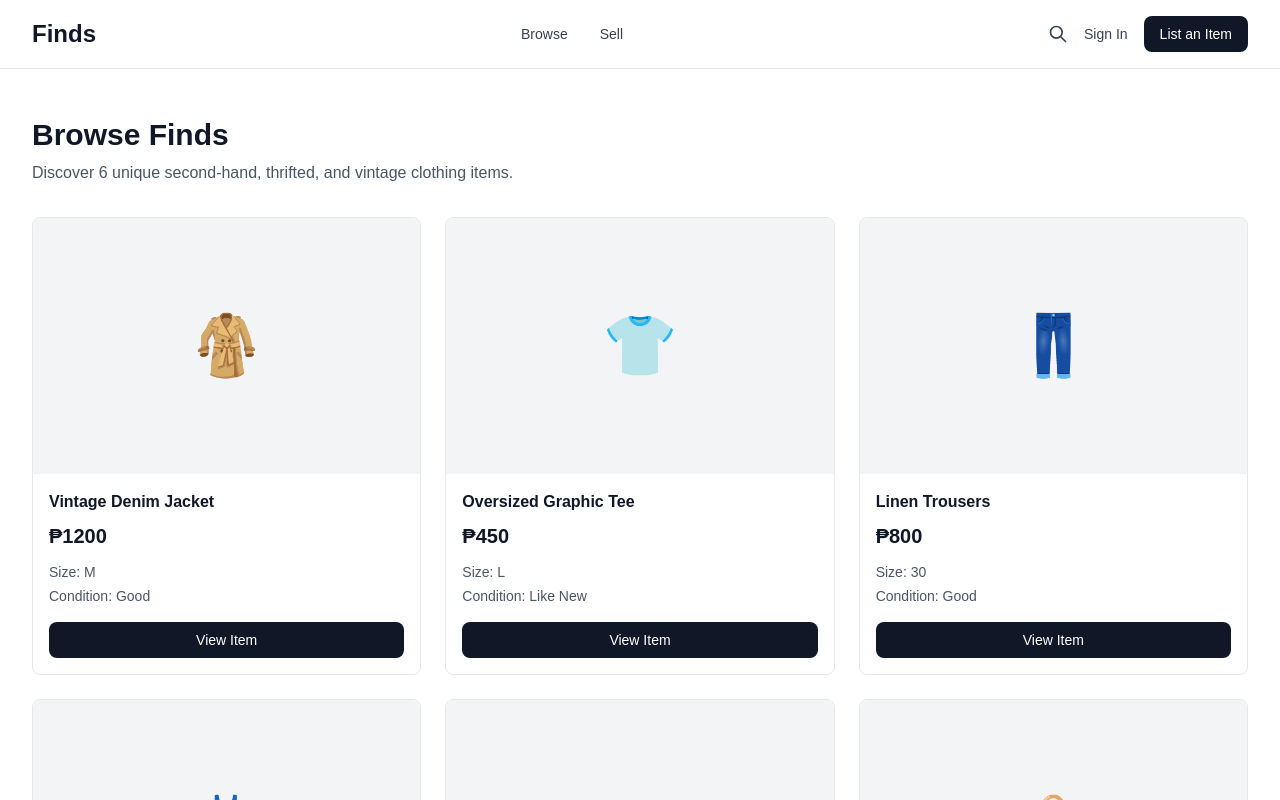
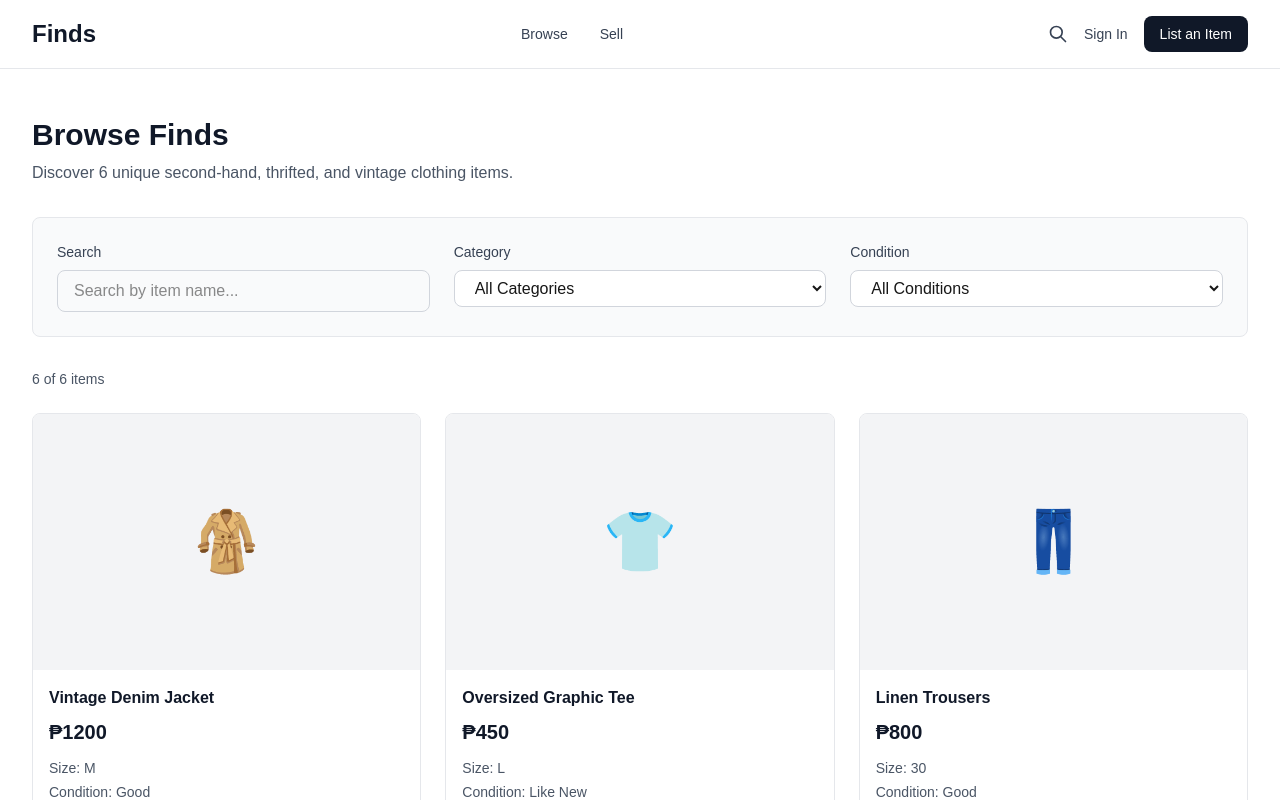
Before and after one commit to JoshiT3ch/finds, a Next.js app: page /browse in a window 1280 px wide. Shown: the top 800 px of the page. Built offline with nearby package versions, Linux system fonts and the light colour scheme.

Commit message:
feat: add marketplace browsing filters

```diff
--- a/src/app/browse/page.tsx
+++ b/src/app/browse/page.tsx
@@ -1,33 +1,171 @@
-import React from 'react';
+'use client';
+
+import React, { useMemo, useState } from 'react';
 import Header from '@/components/Header';
 import Footer from '@/components/Footer';
 import ProductCard from '@/components/ProductCard';
 import { listings } from '@/data/listings';
 
-export const metadata = {
-  title: 'Browse Finds - Finds Marketplace',
-  description: 'Browse all second-hand and thrifted clothing on Finds',
-};
+// Get unique categories and conditions from listings
+const categories = Array.from(new Set(listings.map((l) => l.category))).sort();
+const conditions = Array.from(new Set(listings.map((l) => l.condition))).sort();
 
 export default function BrowsePage() {
+  const [searchQuery, setSearchQuery] = useState('');
+  const [selectedCategory, setSelectedCategory] = useState<string>('');
+  const [selectedCondition, setSelectedCondition] = useState<string>('');
+
+  // Filter listings based on search, category, and condition
+  const filteredListings = useMemo(() => {
+    return listings.filter((listing) => {
+      const matchesSearch =
+        listing.name.toLowerCase().includes(searchQuery.toLowerCase()) ||
+        listing.description.toLowerCase().includes(searchQuery.toLowerCase());
+
+      const matchesCategory =
+        selectedCategory === '' || listing.category === selectedCategory;
+
+      const matchesCondition =
+        selectedCondition === '' || listing.condition === selectedCondition;
+
+      return matchesSearch && matchesCategory && matchesCondition;
+    });
+  }, [searchQuery, selectedCategory, selectedCondition]);
+
+  const resetFilters = () => {
+    setSearchQuery('');
+    setSelectedCategory('');
+    setSelectedCondition('');
+  };
+
+  const hasActiveFilters =
+    searchQuery !== '' || selectedCategory !== '' || selectedCondition !== '';
+
   return (
     <div className="min-h-screen bg-white">
       <Header />
 
       <main className="max-w-7xl mx-auto px-4 sm:px-6 lg:px-8 py-12">
+        {/* Page Header */}
         <div className="mb-8">
           <h1 className="text-3xl font-bold text-gray-900 mb-2">Browse Finds</h1>
           <p className="text-gray-600">
-            Discover {listings.length} unique second-hand, thrifted, and vintage clothing items.
+            Discover {listings.length} unique second-hand, thrifted, and vintage
+            clothing items.
           </p>
         </div>
 
-        {/* Listings Grid */}
-        <div className="grid grid-cols-1 sm:grid-cols-2 lg:grid-cols-3 gap-6">
-          {listings.map((listing) => (
-            <ProductCard key={listing.id} listing={listing} />
-          ))}
+        {/* Filters Section */}
+        <div className="bg-gray-50 rounded-lg p-6 mb-8 border border-gray-200">
+          <div className="grid grid-cols-1 md:grid-cols-3 gap-6">
+            {/* Search Input */}
+            <div>
+              <label
+                htmlFor="search"
+                className="block text-sm font-medium text-gray-700 mb-2"
+              >
+                Search
+              </label>
+              <input
+                id="search"
+                type="text"
+                placeholder="Search by item name..."
+                value={searchQuery}
+                onChange={(e) => setSearchQuery(e.target.value)}
+                className="w-full px-4 py-2 border border-gray-300 rounded-lg focus:ring-2 focus:ring-gray-900 focus:border-transparent outline-none transition"
+              />
+            </div>
+
+            {/* Category Filter */}
+            <div>
+              <label
+                htmlFor="category"
+                className="block text-sm font-medium text-gray-700 mb-2"
+              >
+                Category
+              </label>
+              <select
+                id="category"
+                value={selectedCategory}
+                onChange={(e) => setSelectedCategory(e.target.value)}
+                className="w-full px-4 py-2 border border-gray-300 rounded-lg focus:ring-2 focus:ring-gray-900 focus:border-transparent outline-none transition bg-white"
+              >
+                <option value="">All Categories</option>
+                {categories.map((cat) => (
+                  <option key={cat} value={cat}>
+                    {cat}
+                  </option>
+                ))}
+              </select>
+            </div>
+
+            {/* Condition Filter */}
+            <div>
+              <label
+                htmlFor="condition"
+                className="block text-sm font-medium text-gray-700 mb-2"
+              >
+                Condition
+              </label>
+              <select
+                id="condition"
+                value={selectedCondition}
+                onChange={(e) => setSelectedCondition(e.target.value)}
+                className="w-full px-4 py-2 border border-gray-300 rounded-lg focus:ring-2 focus:ring-gray-900 focus:border-transparent outline-none transition bg-white"
+              >
+                <option value="">All Conditions</option>
+                {conditions.map((cond) => (
+                  <option key={cond} value={cond}>
+                    {cond}
+                  </option>
+                ))}
+              </select>
+            </div>
+          </div>
+
+          {/* Reset Filters Button */}
+          {hasActiveFilters && (
+            <div className="mt-4">
+              <button
+                onClick={resetFilters}
+                className="text-sm font-medium text-gray-600 hover:text-gray-900 underline transition"
+                aria-label="Reset all filters"
+              >
+                Clear all filters
+              </button>
+            </div>
+          )}
         </div>
+
+        {/* Results Info */}
+        <div className="mb-6">
+          <p className="text-sm text-gray-600">
+            {filteredListings.length} of {listings.length} items
+            {hasActiveFilters && ' shown'}
+          </p>
+        </div>
+
+        {/* Listings Grid or Empty State */}
+        {filteredListings.length > 0 ? (
+          <div className="grid grid-cols-1 sm:grid-cols-2 lg:grid-cols-3 gap-6">
+            {filteredListings.map((listing) => (
+              <ProductCard key={listing.id} listing={listing} />
+            ))}
+          </div>
+        ) : (
+          <div className="text-center py-12">
+            <p className="text-gray-600 mb-4">
+              No items found matching your filters.
+            </p>
+            <button
+              onClick={resetFilters}
+              className="text-gray-900 font-medium hover:underline transition"
+              aria-label="Reset filters and try again"
+            >
+              Clear filters and try again
+            </button>
+          </div>
+        )}
       </main>
 
       <Footer />
```
